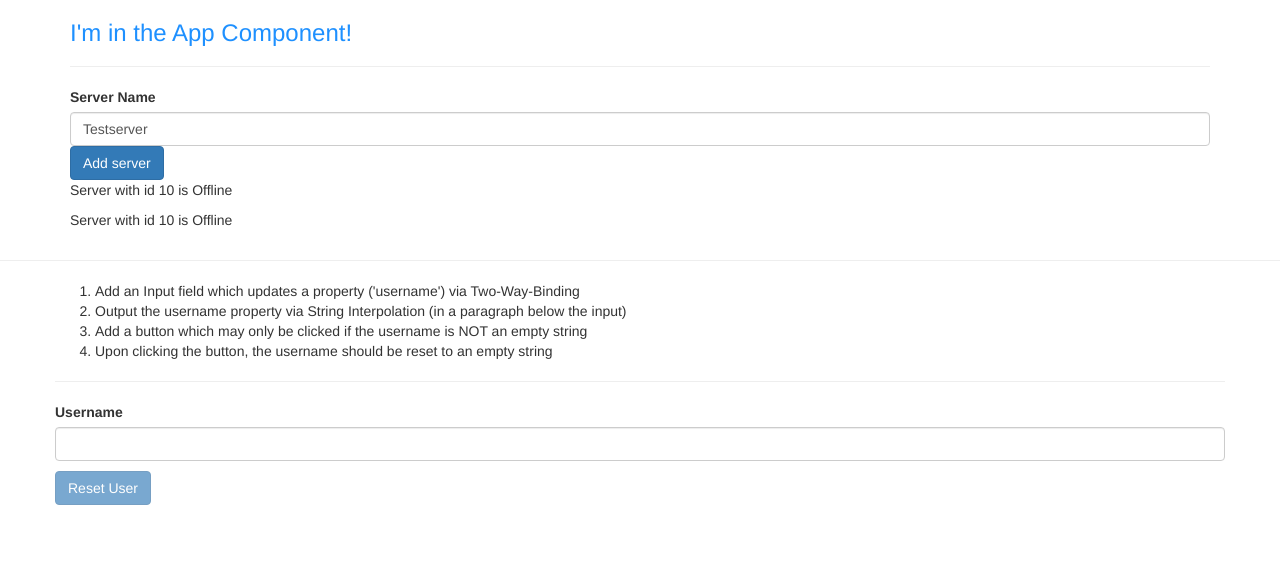
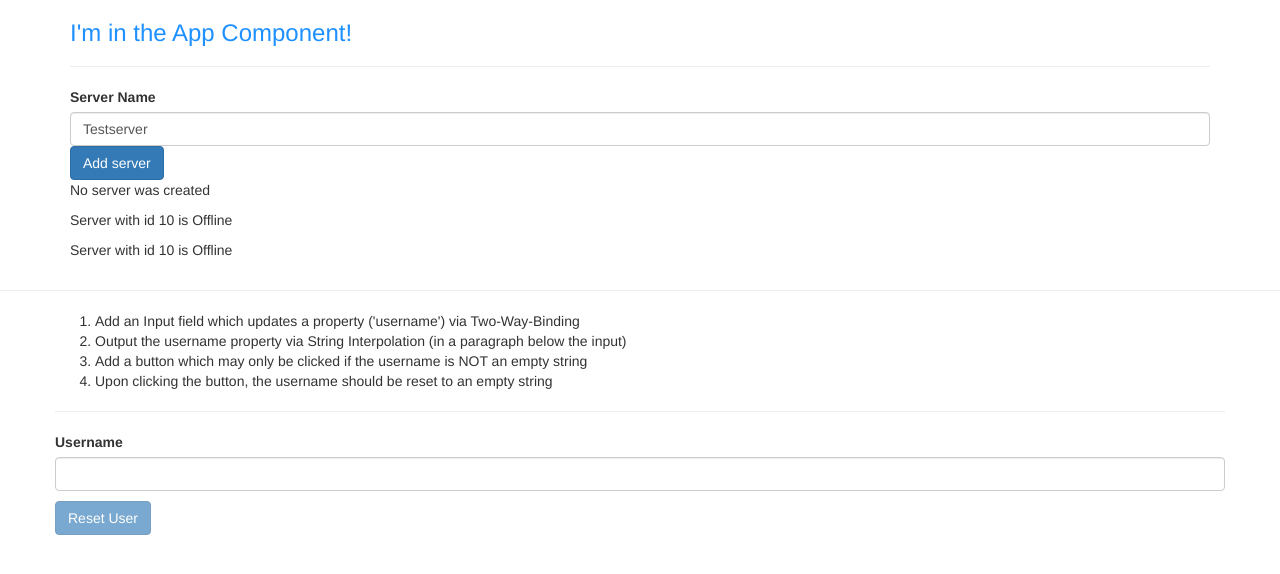
Before and after one commit to sasakocic/angular, an Angular app in the folder my-first-app/: page / in a window 1280 px wide. Shown: the top 574 px of the page. Built offline with nearby package versions, Linux system fonts and the light colour scheme.

Commit message:
else in ngIf

```diff
--- a/my-first-app/src/app/servers/servers.component.html
+++ b/my-first-app/src/app/servers/servers.component.html
@@ -15,6 +15,9 @@
   (click)="onCreateServer()">Add server</button>
 <!-- <p [innerText]="allowNewServer"></p> -->
 <!-- <p>{{ serverCreationStatus }}</p> -->
-<p *ngIf="serverCreated">Server was created, server name is {{ serverName }}</p>
+<p *ngIf="serverCreated; else noServer">Server was created, server name is {{ serverName }}</p>
+<ng-template #noServer>
+    <p #noServer>No server was created</p>
+</ng-template>
 <app-server></app-server>
 <app-server></app-server>
```
